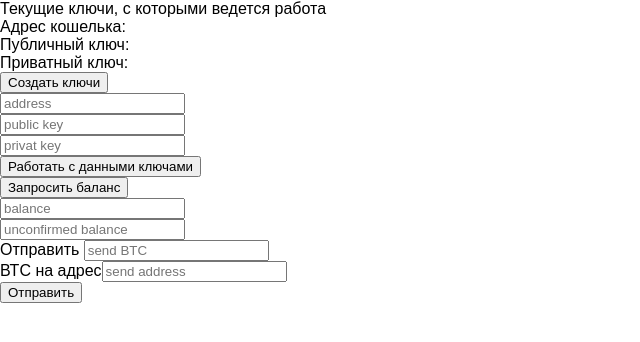
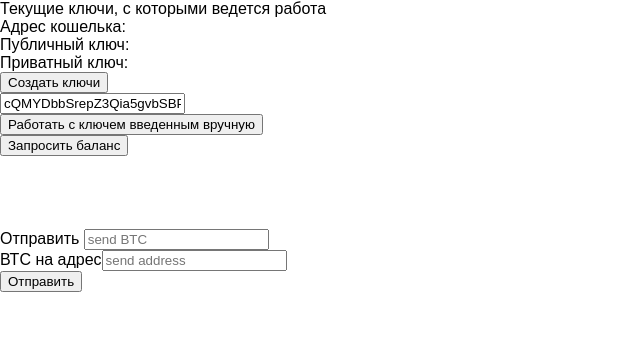
Before and after one commit to Vintizer/btcWallet, a React (Create React App) app: page / in a window 1280 px wide. Shown: the top 342 px of the page, without its empty margins (0-640 px from the left). Built offline with nearby package versions, Linux system fonts and the light colour scheme; the HTML template or start-up script is replaced by a standard one.

Commit message:
add get balance

```diff
--- a/package.json
+++ b/package.json
@@ -5,7 +5,8 @@
   "dependencies": {
     "react": "^15.6.1",
     "react-dom": "^15.6.1",
-    "react-scripts": "1.0.10"
+    "react-scripts": "1.0.10",
+    "bitcoinjs-lib": "*"
   },
   "scripts": {
     "start": "react-scripts start",
--- a/src/App.js
+++ b/src/App.js
@@ -13,21 +13,58 @@ class App extends Component {
     this.state = {
       "wallet": "",
       "publicKey": "",
-      "privatKey": ""
+      "privatKey": "",
+      "balance": "",
+      "unconfirmedBalance": ""
     };
     this.generateAddress = this.generateAddress.bind(this);
+    this.registerWIF = this.registerWIF.bind(this);
+    this.getBalance = this.getBalance.bind(this);
   }
-  generateAddress(address) {
+  generateAddress() {
     var that = this;
-    console.log(CONST.network);
     var network = bitcoin.networks[CONST.network];
-    var keyPair = bitcoin.ECPair.makeRandom({network});
+    var keyPair = bitcoin.ECPair.makeRandom({ network });
 
     that.setState({
       "wallet": keyPair.getAddress(),
       "privatKey": keyPair.toWIF(),
       "publicKey": keyPair.getPublicKeyBuffer()
     })
+  }
+  registerWIF() {
+    var that = this;
+    var network = bitcoin.networks[CONST.network];
+    if (bitcoin.ECPair.fromWIF(document.getElementById('privat_key').value, network)) {
+      var keyPair = bitcoin.ECPair.fromWIF(document.getElementById('privat_key').value, network);
+
+      that.setState({
+        "wallet": keyPair.getAddress(),
+        "privatKey": keyPair.toWIF(),
+        "publicKey": keyPair.getPublicKeyBuffer()
+      })
+    }
+  }
+  getBalance() {
+    var stringRequestBalance = CONST.ip + "/api/addr/" + this.state.wallet + "/balance";
+    var stringRequestUnconfirmedBalance = CONST.ip + "/api/addr/" + this.state.wallet + "/unconfirmedBalance";
+    fetch(stringRequestBalance)
+      .then((res) => {
+        return res.json();
+      }).then((val) => {
+        this.setState({
+          "balance": val + " balance"
+        })
+      })
+    fetch(stringRequestUnconfirmedBalance)
+      .then((res) => {
+        return res.json();
+      }).then((val) => {
+        this.setState({
+          "unconfirmedBalance": val + " unconfirmed balance"
+        })
+      })
+
   }
   render() {
     return (
@@ -41,14 +78,17 @@ class App extends Component {
         </div>
         <div className="keyWallet">
           <KeyWallet
+            registerWIF={this.registerWIF}
             generateAddress={this.generateAddress}
-            wallet={this.state.wallet}
-            publicKey={this.state.publicKey}
             privatKey={this.state.privatKey}
           />
         </div>
         <div className="balance">
-          <Balance />
+          <Balance
+            getBalance={this.getBalance}
+            balance = {this.state.balance}
+            unconfirmedBalance = {this.state.unconfirmedBalance}
+          />
         </div>
         <div className="sender">
           <Sender />
--- a/src/components/balance.js
+++ b/src/components/balance.js
@@ -5,9 +5,9 @@ class Balance extends Component {
     render() {
         return (
             <div>
-                <button onClick={this.getBalance}> Запросить баланс </button> <br />
-                <input type='text' placeholder="balance" id="balance" /> <br />
-                <input type='text' placeholder="unconfirmed balance" id="unconfirmed_balance" /> <br />
+                <button onClick={this.props.getBalance}> Запросить баланс </button> <br />
+                <h3 id="balance" >{this.props.balance} </h3><br />
+                <h3 id="unconfirmed_balance" >{this.props.unconfirmedBalance}  </h3><br />
             </div>
         );
     }
--- a/src/components/keyWallet.js
+++ b/src/components/keyWallet.js
@@ -2,18 +2,12 @@ import React, { Component } from 'react';
 
 
 class KeyWallet extends Component {
-  generateWallet() {
-  }
-  workWithWallet() {
-  }
   render() {
     return (
       <div>
        <button onClick = {this.props.generateAddress}> Создать ключи </button> <br />
-       <input type='text' placeholder="address" id = "address" /> <br />
-       <input type='text' placeholder="public key" id = "public_key" /> <br />
-       <input type='text' placeholder="privat key" id = "privat_key" /> <br />
-       <button  onClick = {this.workWithWallet}> Работать с данными ключами </button>
+       <input type='text' placeholder="privat key WIF" id = "privat_key" value="cQMYDbbSrepZ3Qia5gvbSBPsX53LGchCH9hFuk9iZmrkXJctphGC"/> <br />
+       <button onClick = {this.props.registerWIF}> Работать с ключем введенным вручную </button>
       </div>
     );
   }
```
Also changed, not shown: public/manifest.json (deleted).
